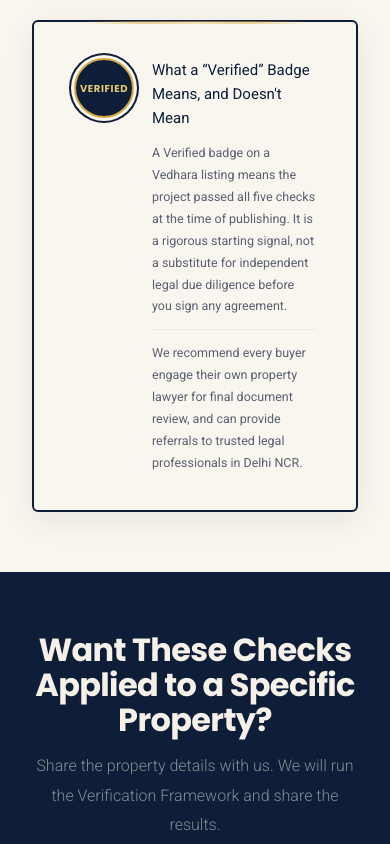
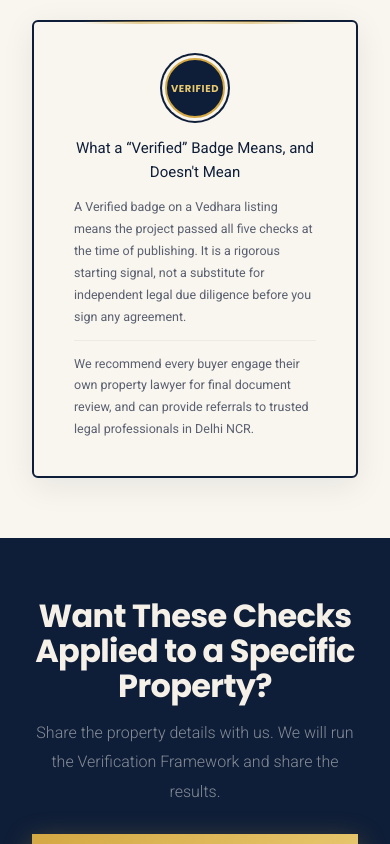
Before and after one commit to mohit1661-ai/Vedhara-Group-Supabase, a Next.js app: page /verification-center in a window 390 px wide. Shown: the part 2740-3584 px from the top of the page. Built offline with nearby package versions, Linux system fonts and the light colour scheme.

Commit message:
Verification center: badge mobile layout, CTA split lines, card gradient grouping

```diff
--- a/app/verification-center/page.tsx
+++ b/app/verification-center/page.tsx
@@ -172,7 +172,7 @@ export default function VerificationCenterPage() {
               {/* Decorative gold top line */}
               <div style={{ position:"absolute",top:-1,left:48,right:48,height:3,background:"linear-gradient(90deg,transparent,var(--gold),var(--gold-lt),var(--gold),transparent)",opacity:0.5 }} />
 
-              <div style={{ display:"flex",gap:18,alignItems:"flex-start" }}>
+              <div style={{ display:"flex",gap:18,alignItems:"flex-start" }} className="vrf-badge-row">
                 {/* Verification Seal Badge */}
                 <div style={{
                   width:60,
@@ -191,7 +191,7 @@ export default function VerificationCenterPage() {
                   <span style={{ fontFamily:"var(--t-head)",fontSize:10,color:"var(--gold-lt)",fontWeight:700,textTransform:"uppercase",letterSpacing:"0.06em",textAlign:"center",lineHeight:1.15 }}>VERI&shy;FIED</span>
                 </div>
                 <div style={{ flex:1 }}>
-                  <h3 className="heading-sm" style={{ color:"var(--navy)",margin:"0 0 12px",fontSize:"clamp(15px,1.6vw,20px)" }}>What a &ldquo;Verified&rdquo; Badge Means, and Doesn&apos;t Mean</h3>
+                  <h3 className="heading-sm vrf-badge-title" style={{ color:"var(--navy)",margin:"0 0 12px",fontSize:"clamp(15px,1.6vw,20px)" }}>What a &ldquo;Verified&rdquo; Badge Means, and Doesn&apos;t Mean</h3>
                   <p className="body-sm" style={{ color:"var(--slate)",margin:"0 0 12px",lineHeight:1.75 }}>
                     A Verified badge on a Vedhara listing means the project passed all five checks at the time of publishing. It is a rigorous starting signal, not a substitute for independent legal due diligence before you sign any agreement.
                   </p>
@@ -207,8 +207,8 @@ export default function VerificationCenterPage() {
 
       <section style={{ background:"var(--navy)",padding:"60px 32px",textAlign:"center" }}>
         <div style={{ maxWidth:540,margin:"0 auto" }}>
-          <h2 className="heading-xl" style={{ color:"var(--light)",marginBottom:14,lineHeight:1.1 }}>Want These Checks Applied to a Specific Property?</h2>
-          <p className="body-lg" style={{ color:"rgba(252,250,244,0.5)",marginBottom:28 }}>Share the property details with us. We will run the Verification Framework and share the results.</p>
+          <h2 className="heading-xl" style={{ color:"var(--light)",marginBottom:14,lineHeight:1.1 }}><span className="d-line">Want These Checks Applied</span> <span className="d-line">to a Specific Property?</span></h2>
+          <p className="body-lg" style={{ color:"rgba(252,250,244,0.5)",marginBottom:28 }}><span className="d-line">Share the property details with us.</span> <span className="d-line">We will run the Verification Framework and share the results.</span></p>
           <Link href="/contact" className="btn btn-primary">Request a Property Verification →</Link>
         </div>
       </section>
@@ -227,11 +227,20 @@ export default function VerificationCenterPage() {
           max-width: calc(50% - 12px) !important;
           width: 100% !important;
         }
+        .d-line{display:inline;}
+        @media(min-width:901px){
+          .d-line{display:block;}
+        }
         @media(max-width:700px){
           .grid-2{grid-template-columns:1fr!important;}
           .vrf-last { display:block !important; }
           .vrf-last .vrf-card { max-width:none !important; width:auto !important; }
         }
+        @media(max-width:900px){
+          .vrf-badge-row{flex-direction:column!important;align-items:center!important;text-align:left!important;}
+          .vrf-badge-row > div:last-child{width:100%!important;}
+          .vrf-badge-title{text-align:center!important;}
+        }
       `}</style>
     </>
   );
```
